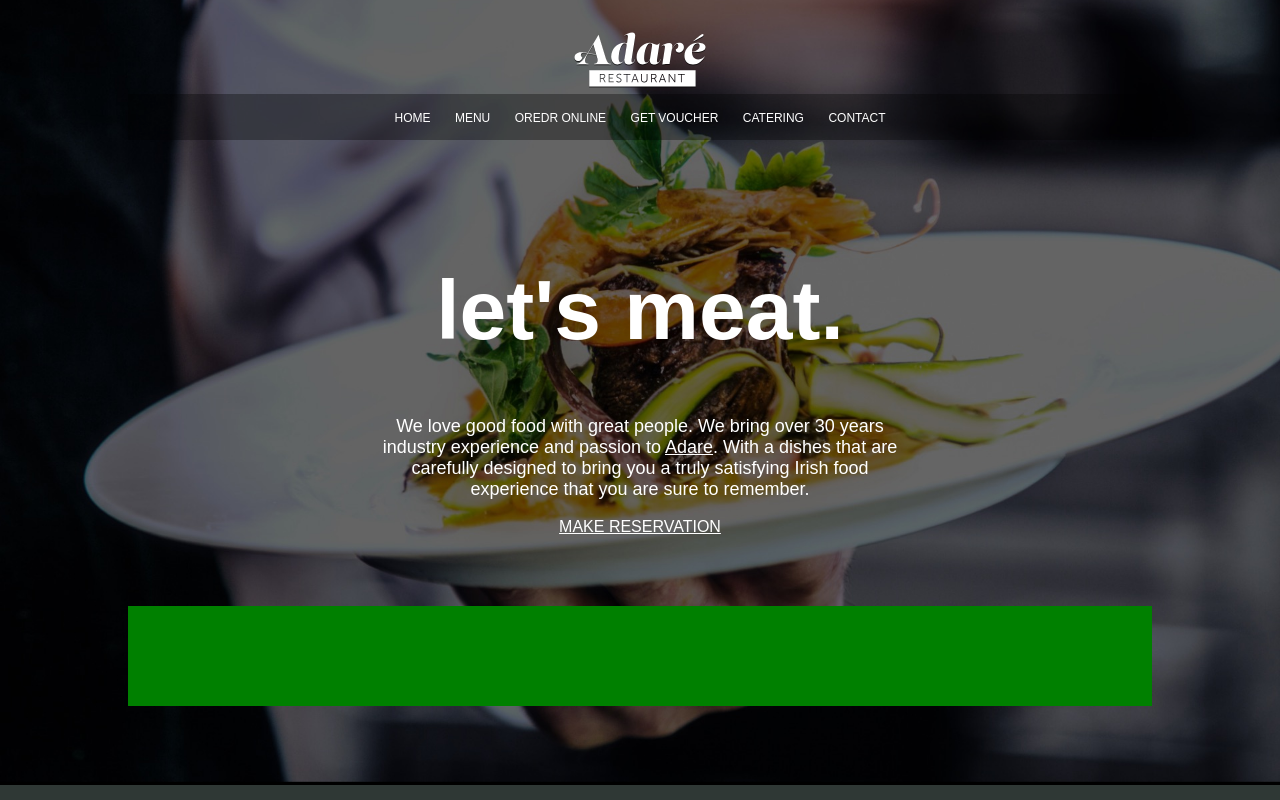
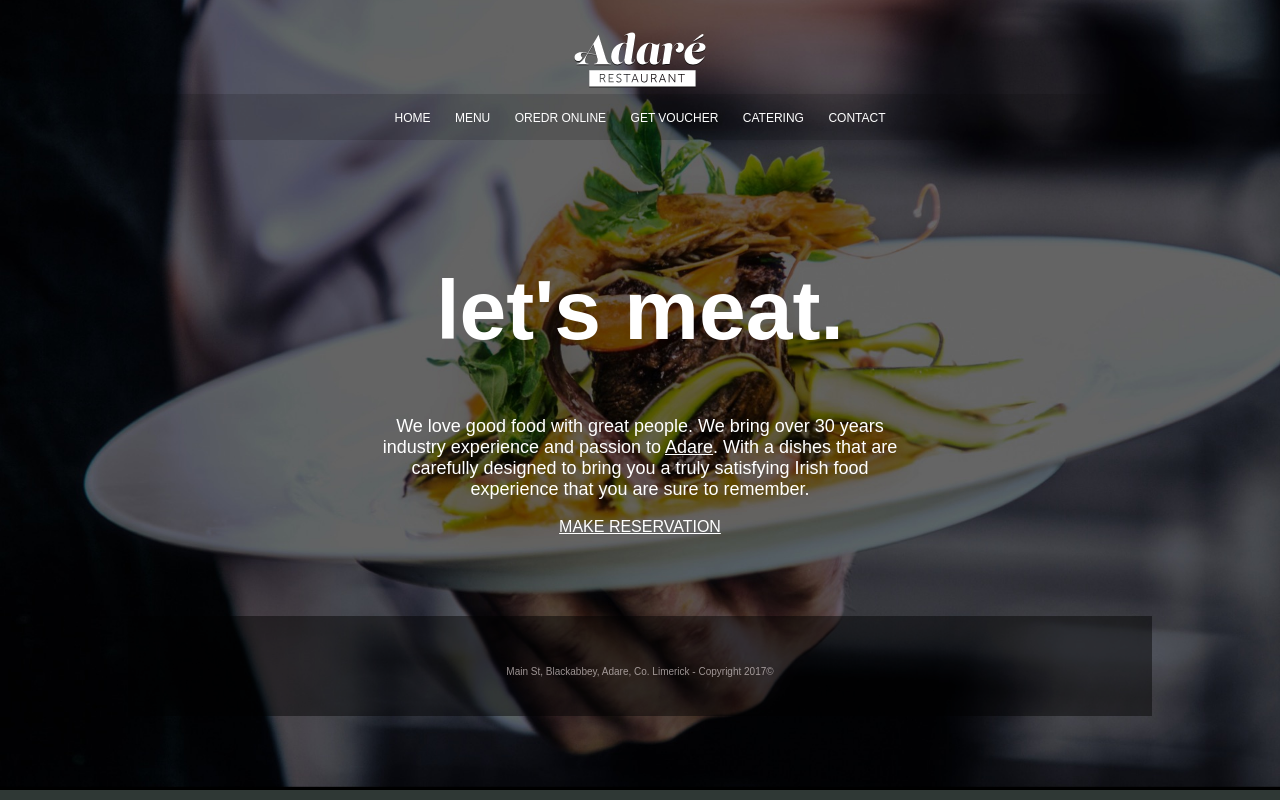
Before and after one commit to ValeriyaS-code/restaurant, a plain HTML site: page index.html in a window 1280 px wide. Drawn offline with Linux system fonts and the light colour scheme.

Commit message:
footer added

```diff
--- a/assets/css/style.css
+++ b/assets/css/style.css
@@ -19,7 +19,7 @@ header {
 }
 
 nav {
-    background-color: rgb(0, 0, 0, 0.338);
+    background-color: rgba(0, 0, 0, 0.151);
     text-align: center;
     padding-top: 14px;
     padding-bottom: 14px;
@@ -53,6 +53,14 @@ a {
     color: white;
 }
 footer {
-    background-color: green;
     height: 100px;
+    text-align: center;
+    background-color: rgba(0, 0, 0, 0.466);
 }
+
+footer p {
+    font-size: 10px;
+    padding-top: 50px;
+    padding-bottom: 50px;
+    color:rgba(218, 207, 207, 0.692)
+}
--- a/index.html
+++ b/index.html
@@ -31,7 +31,7 @@
             <a href="#">MAKE RESERVATION</a>
         </main>
 
-        <footer></footer>
+        <footer><p>Main St, Blackabbey, Adare, Co. Limerick - Copyright 2017©</p></footer>
     </div>
 
 </body>
```
